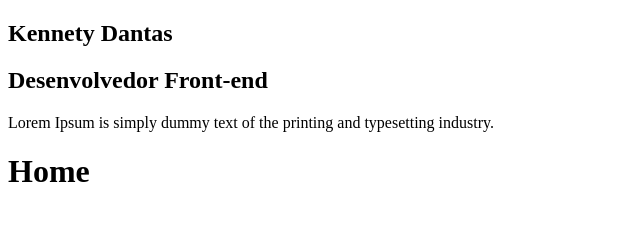
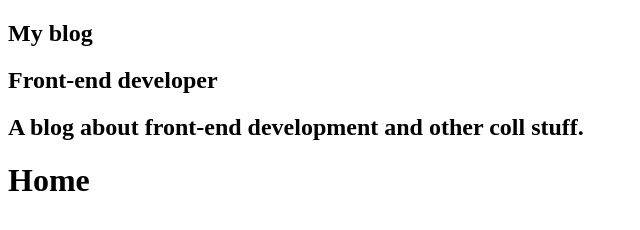
Before and after one commit to kennety94/gatsby-course, a Gatsby site: page / in a window 1280 px wide. Shown: the whole page, without its empty margins (0-640 px from the left). Built offline with nearby package versions, Linux system fonts and the light colour scheme; Gatsby itself is replaced by a stand-in of ours.

Commit message:
Renderizando dados com staticQuery

```diff
--- a/gatsby-config.js
+++ b/gatsby-config.js
@@ -1,6 +1,7 @@
 module.exports = {
   siteMetadata: {
     title: `My blog`,
+    position: 'Front-end developer',
     description: `A blog about front-end development and other coll stuff.`,
     author: `@myblog`,
   },
--- a/src/components/Profile/index.js
+++ b/src/components/Profile/index.js
@@ -1,11 +1,28 @@
 import React from 'react'
+import { useStaticQuery, graphql } from 'gatsby';
 
-const Profile = () => (
-    <div className="Profile-wrapper">
-        <h1>Kennety Dantas</h1>
-        <h2>Desenvolvedor Front-end</h2>
-        <p>Lorem Ipsum is simply dummy text of the printing and typesetting industry.</p>
-    </div>
-)
+const Profile = () => {
+    const {
+        site: { siteMetadata: { title, position, description } }
+    } = useStaticQuery(graphql`
+                        query MySiteMetadata {
+                            site{
+                            siteMetadata{
+                                title,
+                                position,
+                                description
+                            }
+                            }
+                        }
+    `)
+
+    return (
+        <div className="Profile-wrapper">
+            <h1>{title}</h1>
+            <h2>{position}</h2>
+            <h2>{description}</h2>
+        </div>
+    )
+}
 
 export default Profile
```
